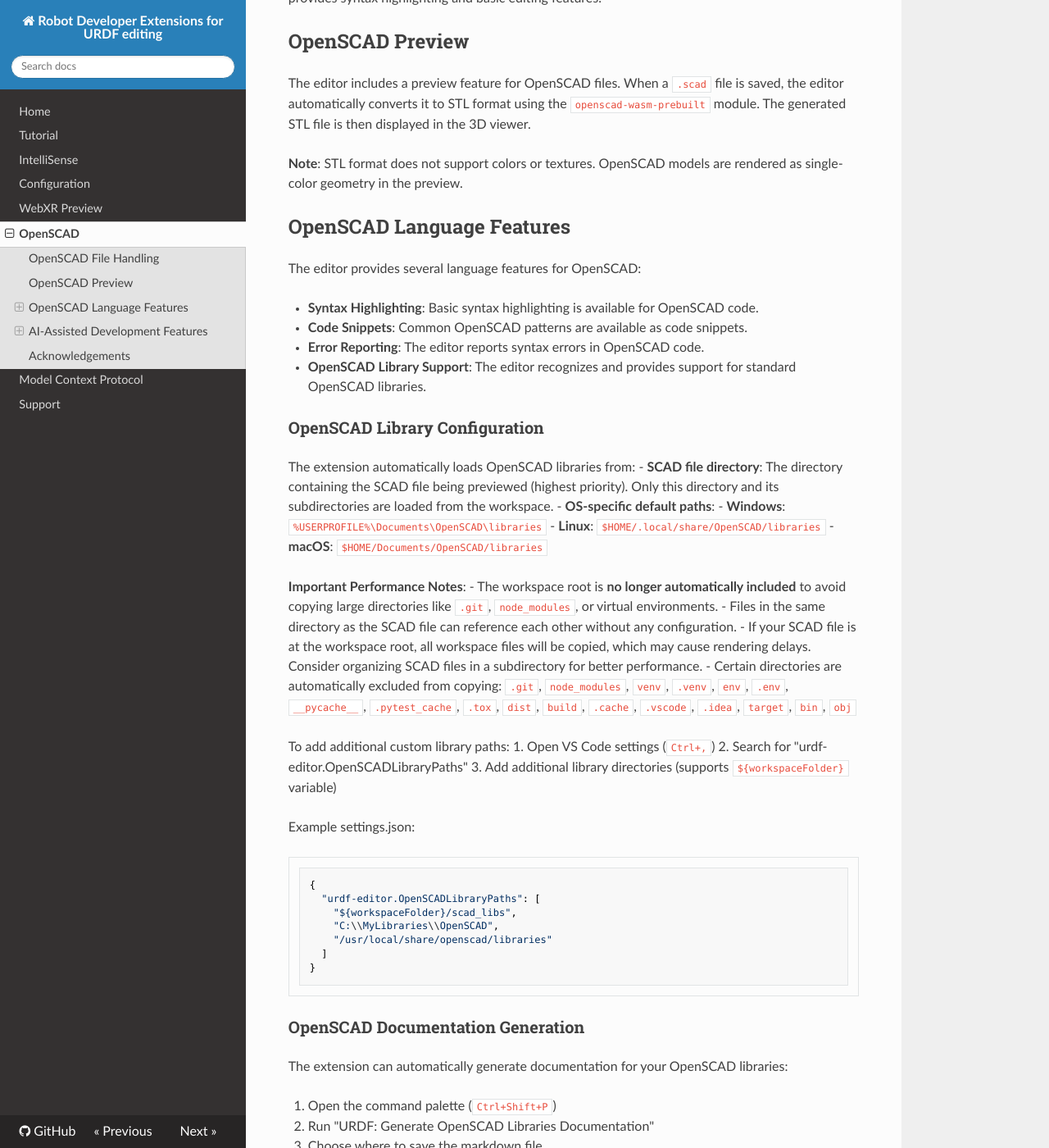
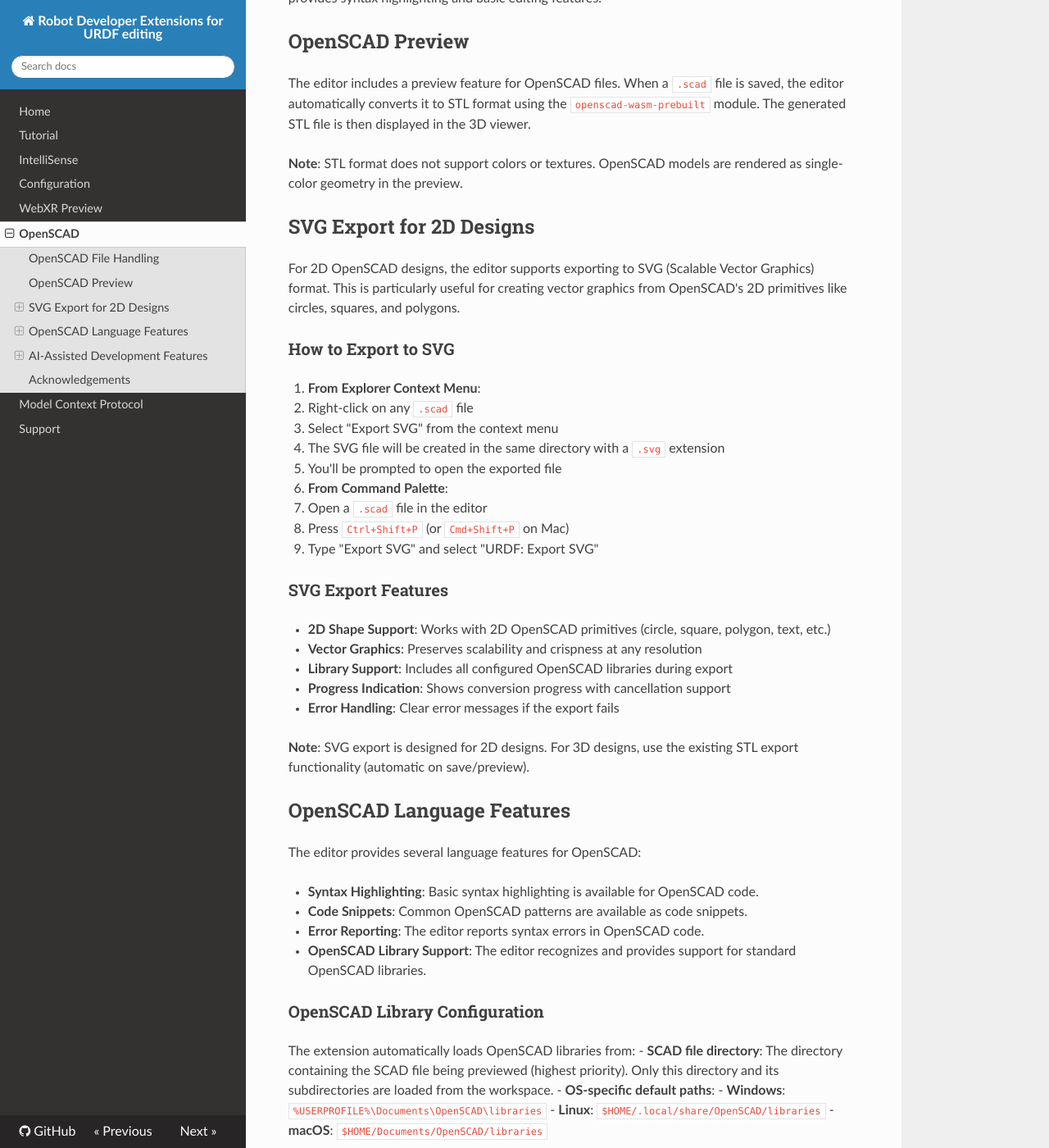
Before and after one commit to Ranch-Hand-Robotics/rde-urdf, an MkDocs documentation site: the page built from docs/OpenSCAD.md, in a window 1280 px wide and 1400 px high, scrolled down 833 px. Shown: the whole window at 82% size. Built offline with MkDocs 1.6.1, drawn with Linux system fonts in a browser that asks for light colours; nearby versions of some CDN libraries.

Commit message:
Add documentation for SVG export feature
Co-authored-by: ranchhandrobotics <93450393+ranchhandrobotics@users.noreply.github.com>

```diff
--- a/docs/OpenSCAD.md
+++ b/docs/OpenSCAD.md
@@ -13,6 +13,33 @@ The URDF editor can open and edit `.scad` files directly. When a `.scad` file is
 The editor includes a preview feature for OpenSCAD files. When a `.scad` file is saved, the editor automatically converts it to STL format using the `openscad-wasm-prebuilt` module. The generated STL file is then displayed in the 3D viewer.
 
 **Note**: STL format does not support colors or textures. OpenSCAD models are rendered as single-color geometry in the preview.
+
+## SVG Export for 2D Designs
+
+For 2D OpenSCAD designs, the editor supports exporting to SVG (Scalable Vector Graphics) format. This is particularly useful for creating vector graphics from OpenSCAD's 2D primitives like circles, squares, and polygons.
+
+### How to Export to SVG
+
+1. **From Explorer Context Menu**:
+   - Right-click on any `.scad` file
+   - Select "Export SVG" from the context menu
+   - The SVG file will be created in the same directory with a `.svg` extension
+   - You'll be prompted to open the exported file
+
+2. **From Command Palette**:
+   - Open a `.scad` file in the editor
+   - Press `Ctrl+Shift+P` (or `Cmd+Shift+P` on Mac)
+   - Type "Export SVG" and select "URDF: Export SVG"
+
+### SVG Export Features
+
+- **2D Shape Support**: Works with 2D OpenSCAD primitives (circle, square, polygon, text, etc.)
+- **Vector Graphics**: Preserves scalability and crispness at any resolution
+- **Library Support**: Includes all configured OpenSCAD libraries during export
+- **Progress Indication**: Shows conversion progress with cancellation support
+- **Error Handling**: Clear error messages if the export fails
+
+**Note**: SVG export is designed for 2D designs. For 3D designs, use the existing STL export functionality (automatic on save/preview).
 
 ## OpenSCAD Language Features
 
```
Also changed, not shown: CHANGELOG.md (+9 -0 lines), test_worker.mjs (deleted, +0 -79 lines).
